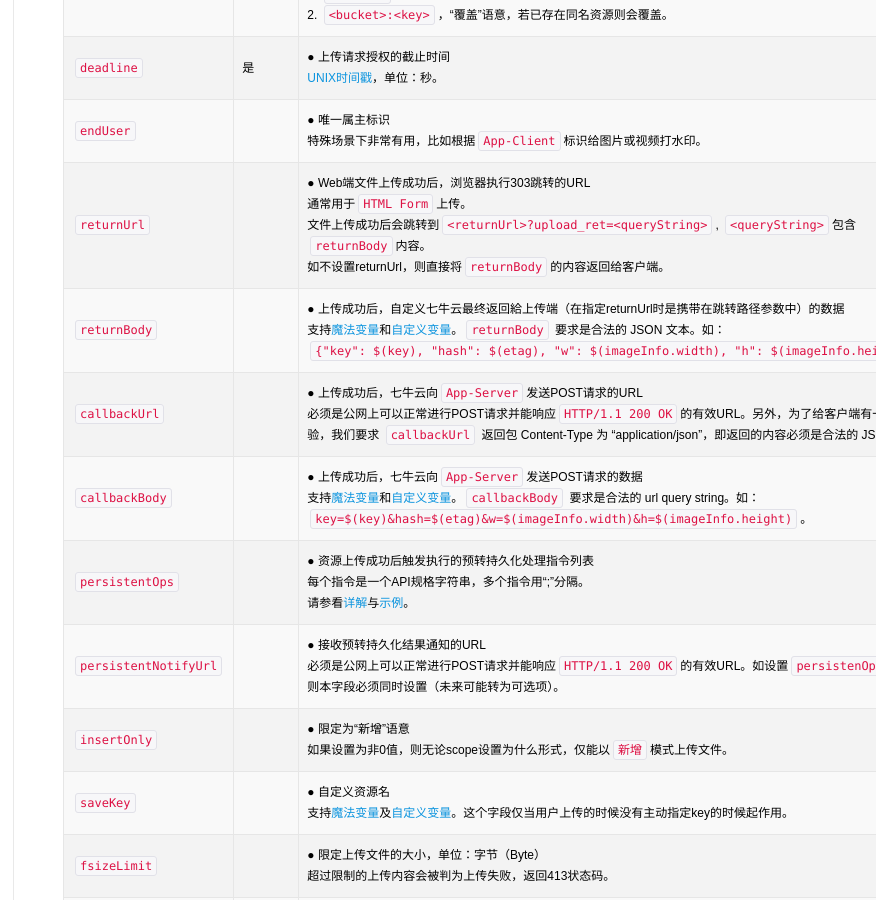
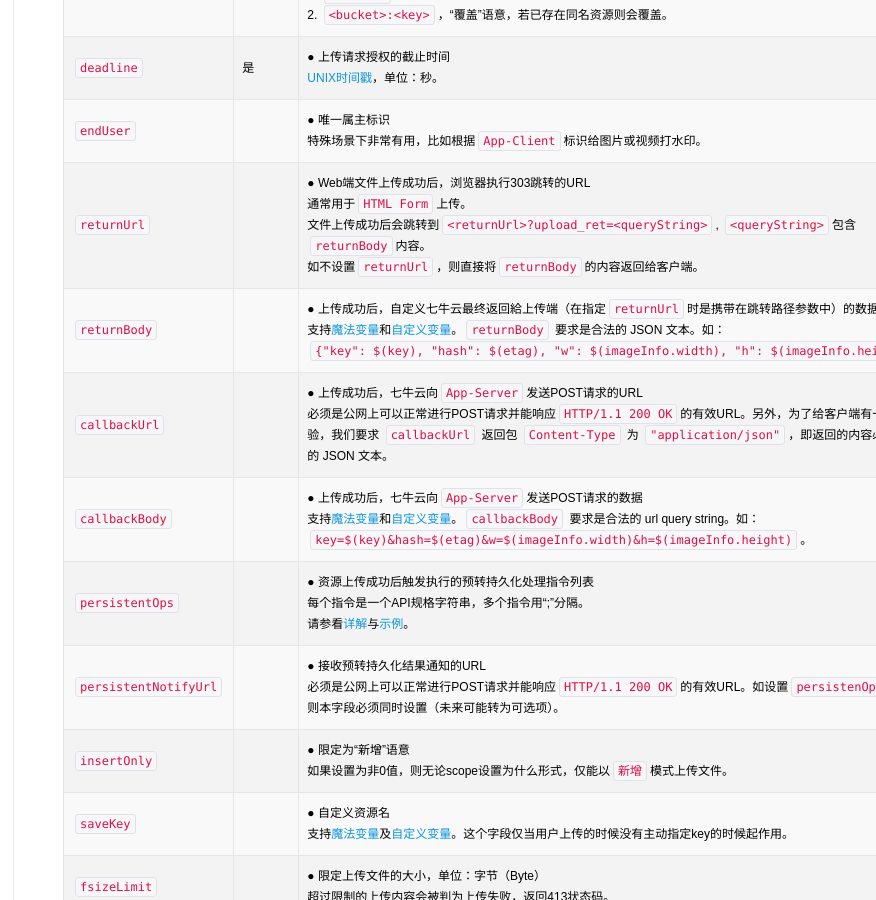
Before and after one commit to qiniu/developer.qiniu.com, a Jekyll site: the page built from docs/v6/api/reference/security/put-policy.md, in a window 1280 px wide and 900 px high, scrolled down 1140 px. Shown: the whole window, without its empty margins (404-1280 px from the left). Built offline with Jekyll 4.4.1, drawn with Linux system fonts in a browser that asks for light colours; comment, search, counter and statistics services are not loaded.

Commit message:
Update put-policy.md

```diff
--- a/docs/v6/api/reference/security/put-policy.md
+++ b/docs/v6/api/reference/security/put-policy.md
@@ -48,9 +48,9 @@ order: 980
 <a id="put-policy-scope"></a>`scope`               | 是   | ● 指定上传的目标资源空间（Bucket）和资源名（Key）<br>有两种格式：<br>1. `<bucket>`，“新增”语意，若已存在同名资源则会失败；<br>2. `<bucket>:<key>`，“覆盖”语意，若已存在同名资源则会覆盖。
 <a id="put-policy-deadline"></a>`deadline`            | 是   | ● 上传请求授权的截止时间<br>[UNIX时间戳][unixTimeHref]，单位：秒。
 <a id="put-policy-end-user"></a>`endUser`             |      | ● 唯一属主标识<br>特殊场景下非常有用，比如根据`App-Client`标识给图片或视频打水印。
-<a id="put-policy-return-url"></a>`returnUrl`           |      | ● Web端文件上传成功后，浏览器执行303跳转的URL<br>通常用于`HTML Form`上传。<br>文件上传成功后会跳转到`<returnUrl>?upload_ret=<queryString>`, `<queryString>`包含`returnBody`内容。<br>如不设置returnUrl，则直接将`returnBody`的内容返回给客户端。
-<a id="put-policy-return-body"></a>`returnBody`          |      | ● 上传成功后，自定义七牛云最终返回給上传端（在指定returnUrl时是携带在跳转路径参数中）的数据<br>支持[魔法变量][magicVariablesHref]和[自定义变量][xVariablesHref]。`returnBody` 要求是合法的 JSON 文本。如：`{"key": $(key), "hash": $(etag), "w": $(imageInfo.width), "h": $(imageInfo.height)}`。
-<a id="put-policy-callback-url"></a>`callbackUrl`         |      | ● 上传成功后，七牛云向`App-Server`发送POST请求的URL<br>必须是公网上可以正常进行POST请求并能响应`HTTP/1.1 200 OK`的有效URL。另外，为了给客户端有一致的体验，我们要求 `callbackUrl` 返回包 Content-Type 为 "application/json"，即返回的内容必须是合法的 JSON 文本。
+<a id="put-policy-return-url"></a>`returnUrl`           |      | ● Web端文件上传成功后，浏览器执行303跳转的URL<br>通常用于`HTML Form`上传。<br>文件上传成功后会跳转到`<returnUrl>?upload_ret=<queryString>`, `<queryString>`包含`returnBody`内容。<br>如不设置`returnUrl`，则直接将`returnBody`的内容返回给客户端。
+<a id="put-policy-return-body"></a>`returnBody`          |      | ● 上传成功后，自定义七牛云最终返回給上传端（在指定`returnUrl`时是携带在跳转路径参数中）的数据<br>支持[魔法变量][magicVariablesHref]和[自定义变量][xVariablesHref]。`returnBody` 要求是合法的 JSON 文本。如：`{"key": $(key), "hash": $(etag), "w": $(imageInfo.width), "h": $(imageInfo.height)}`。
+<a id="put-policy-callback-url"></a>`callbackUrl`         |      | ● 上传成功后，七牛云向`App-Server`发送POST请求的URL<br>必须是公网上可以正常进行POST请求并能响应`HTTP/1.1 200 OK`的有效URL。另外，为了给客户端有一致的体验，我们要求 `callbackUrl` 返回包 `Content-Type` 为 `"application/json"`，即返回的内容必须是合法的 JSON 文本。
 <a id="put-policy-callback-body"></a>`callbackBody`        |      | ● 上传成功后，七牛云向`App-Server`发送POST请求的数据<br>支持[魔法变量][magicVariablesHref]和[自定义变量][xVariablesHref]。`callbackBody` 要求是合法的 url query string。如：`key=$(key)&hash=$(etag)&w=$(imageInfo.width)&h=$(imageInfo.height)`。
 <a id="put-policy-persistent-ops"></a>`persistentOps`       |      | ● 资源上传成功后触发执行的预转持久化处理指令列表<br>每个指令是一个API规格字符串，多个指令用“;”分隔。<br>请参看[详解](#put-policy-persistent-ops-explanation)与[示例](#put-policy-samples-persisntent-ops)。
 <a id="put-policy-persisten-notify-url"></a>`persistentNotifyUrl` |      | ● 接收预转持久化结果通知的URL<br>必须是公网上可以正常进行POST请求并能响应`HTTP/1.1 200 OK`的有效URL。如设置`persistenOps`字段，则本字段必须同时设置（未来可能转为可选项）。
```
